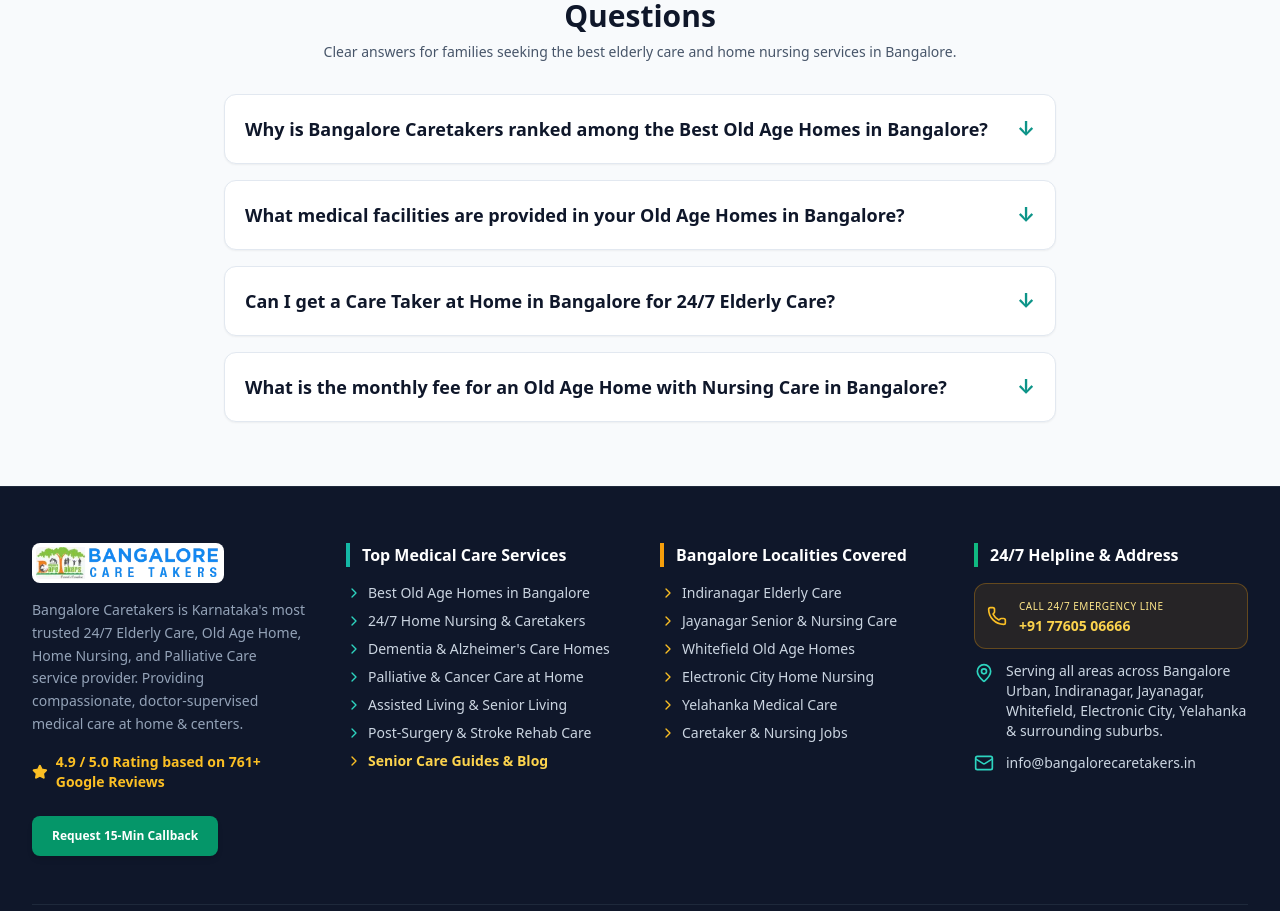
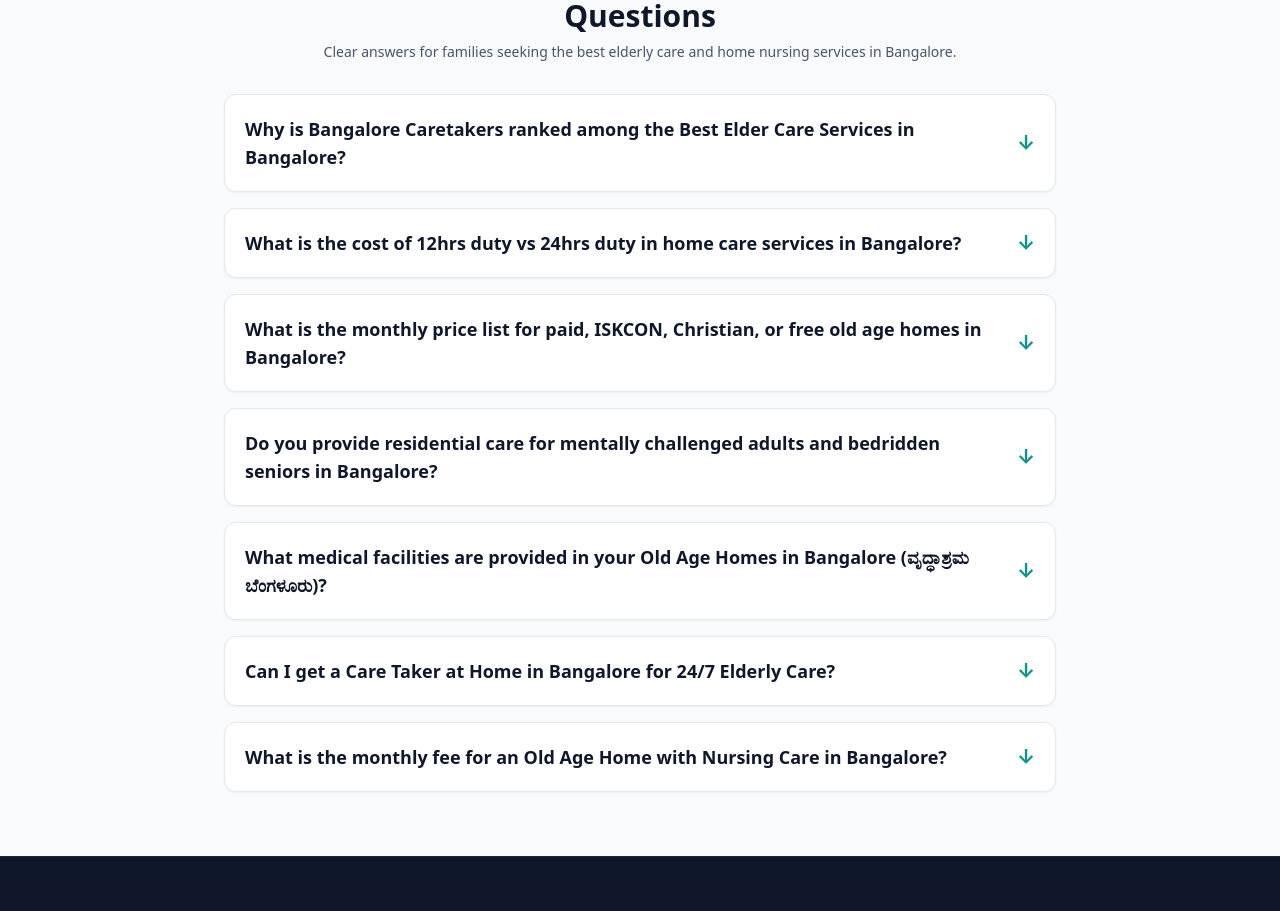
Before and after one commit to rahul-chacko-7/bangalore-caretakers, a React (Vite) app: page / in a window 1280 px wide. Shown: the part 5256-6167 px from the top of the page. Built offline with nearby package versions, Linux system fonts and the light colour scheme.

Commit message:
feat: optimize homepage meta tags and FAQs for high impression GSC queries including elder care services, 12h duty and price lists

```diff
--- a/src/components/SEO.jsx
+++ b/src/components/SEO.jsx
@@ -3,7 +3,7 @@
 export default function SEO({ title, description, keywords, canonicalPath, schemaData }) {
   useEffect(() => {
     // 1. Update Title
-    document.title = title || "Best Old Age Homes in Bangalore | 24/7 Home Nursing & Medical Care";
+    document.title = title || "Bangalore Caretakers | #1 Elder Care Services & Best Old Age Homes in Bangalore";
 
     // 2. Update Meta Description
     let metaDesc = document.querySelector('meta[name="description"]');
@@ -12,7 +12,7 @@
       metaDesc.name = 'description';
       document.head.appendChild(metaDesc);
     }
-    metaDesc.content = description || "Bangalore Caretakers provides 24/7 senior living, old age homes with medical care, home nursing services, dementia care, and palliative care in Bangalore.";
+    metaDesc.content = description || "Top-rated Elder Care Services & Best Old Age Homes in Bangalore with 24/7 Doctor-On-Call, Home Caretakers & Nursing. 4.9★ Rated. Free Quote & Consultation!";
 
     // 3. Update Meta Keywords
     if (keywords) {
--- a/src/pages/HomePage.jsx
+++ b/src/pages/HomePage.jsx
@@ -13,8 +13,8 @@
   const homeSchema = {
     "@context": "https://schema.org",
     "@type": ["MedicalBusiness", "LocalBusiness"],
-    "name": "Bangalore Caretakers - Best Old Age Homes in Bangalore with Medical Care",
-    "description": "Bangalore Caretakers provides the Best Old Age Homes in Bangalore equipped with 24/7 medical facilities, nursing care, doctor visits, and caretaker at home services. Rated 4.9★.",
+    "name": "Bangalore Caretakers - #1 Elder Care Services & Old Age Homes in Bangalore",
+    "description": "Bangalore Caretakers provides #1 Elder Care Services & Best Old Age Homes in Bangalore with 24/7 doctor supervision, home nursing, and caretakers at home. 4.9★ Rated.",
     "telephone": "+917760506666",
     "image": "https://bangalorecaretakers.in/assets/old-age-home-room.jpg",
     "aggregateRating": {
@@ -53,12 +53,24 @@
 
   const homeFaqs = [
     {
-      q: "Why is Bangalore Caretakers ranked among the Best Old Age Homes in Bangalore?",
-      a: "Bangalore Caretakers combines 24/7 doctor availability, round-the-clock skilled nursing care, dietitian-approved meal plans, high hygiene standards, and emergency ambulance tie-ups. We hold a 4.9★ Google rating based on 761+ family reviews."
+      q: "Why is Bangalore Caretakers ranked among the Best Elder Care Services in Bangalore?",
+      a: "Bangalore Caretakers combines 24/7 doctor availability, 12h & 24h skilled home nursing, dietitian-approved meal plans, high hygiene standards, and emergency ambulance tie-ups across Bangalore. Rated 4.9★ based on 761+ verified Google reviews."
     },
     {
-      q: "What medical facilities are provided in your Old Age Homes in Bangalore?",
-      a: "Our old age home facilities include 24/7 on-duty nurses, physician visits, oxygen support, vitals monitoring, wheelchair ramps, grab rails, and specialized bedridden patient care."
+      q: "What is the cost of 12hrs duty vs 24hrs duty in home care services in Bangalore?",
+      a: "12-hour daytime or nighttime home care shifts in Bangalore range from ₹18,000 to ₹26,000 per month, while 24-hour live-in home caretakers range from ₹28,000 to ₹42,000 per month."
+    },
+    {
+      q: "What is the monthly price list for paid, ISKCON, Christian, or free old age homes in Bangalore?",
+      a: "Standard paid old age homes range from ₹18,000 to ₹35,000/month, luxury retirement communities range from ₹50,000 to ₹95,000/month, while charitable/Christian & government trust homes offer low-cost or free stay options for low-income seniors."
+    },
+    {
+      q: "Do you provide residential care for mentally challenged adults and bedridden seniors in Bangalore?",
+      a: "Yes. We offer specialized residential care homes equipped for mentally challenged adults (MR/ID), Alzheimer's/dementia memory care, stroke rehabilitation, and bedridden seniors requiring 24/7 nursing."
+    },
+    {
+      q: "What medical facilities are provided in your Old Age Homes in Bangalore (ವೃದ್ಧಾಶ್ರಮ ಬೆಂಗಳೂರು)?",
+      a: "Facilities include 24/7 ICU-trained nurses, oxygen readiness, multi-para monitors, daily vitals tracking, physiotherapy sessions, customized diabetic diets, and emergency ambulance response within minutes."
     },
     {
       q: "Can I get a Care Taker at Home in Bangalore for 24/7 Elderly Care?",
```
